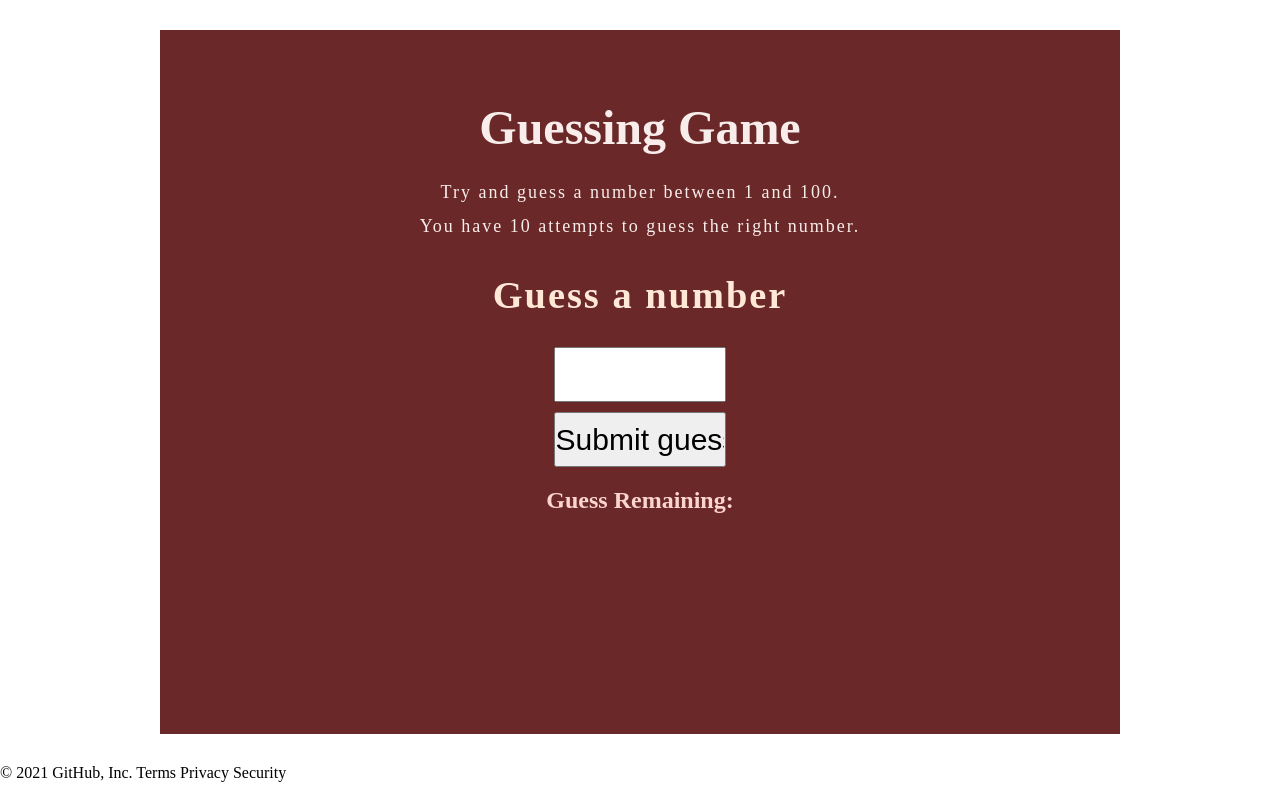
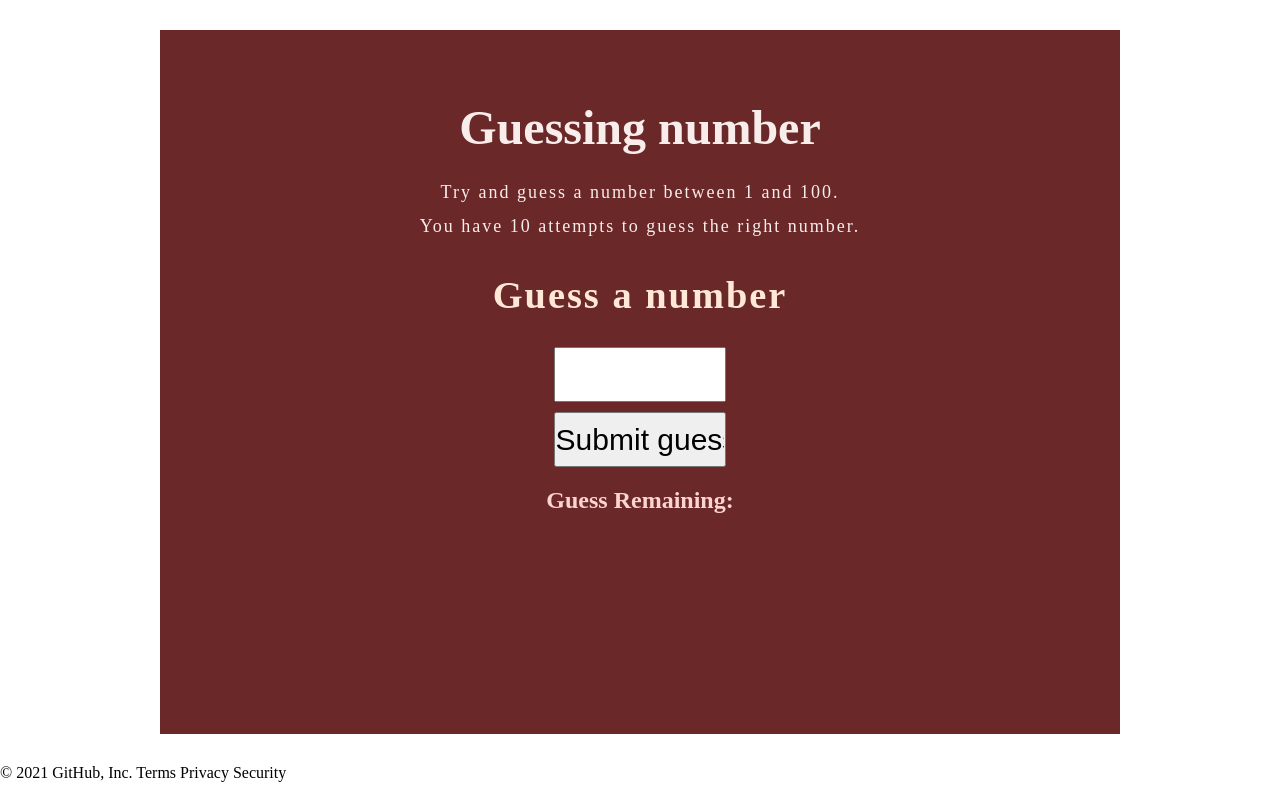
Before and after one commit to Issamsbai123/script, a plain HTML site: page index.html in a window 1280 px wide. Drawn offline with Linux system fonts and the light colour scheme; a script that the page names is missing.

Commit message:
Update index.html

```diff
--- a/index.html
+++ b/index.html
@@ -9,7 +9,7 @@
   <body>
     <div class="container">
         <div class="box1">
-            <h1> Guessing Game </h1>
+            <h1> Guessing number </h1>
             <p>Try and guess a number between 1 and 100.</p>
 
             <p>You have 10 attempts to guess the right number.</p>
```
